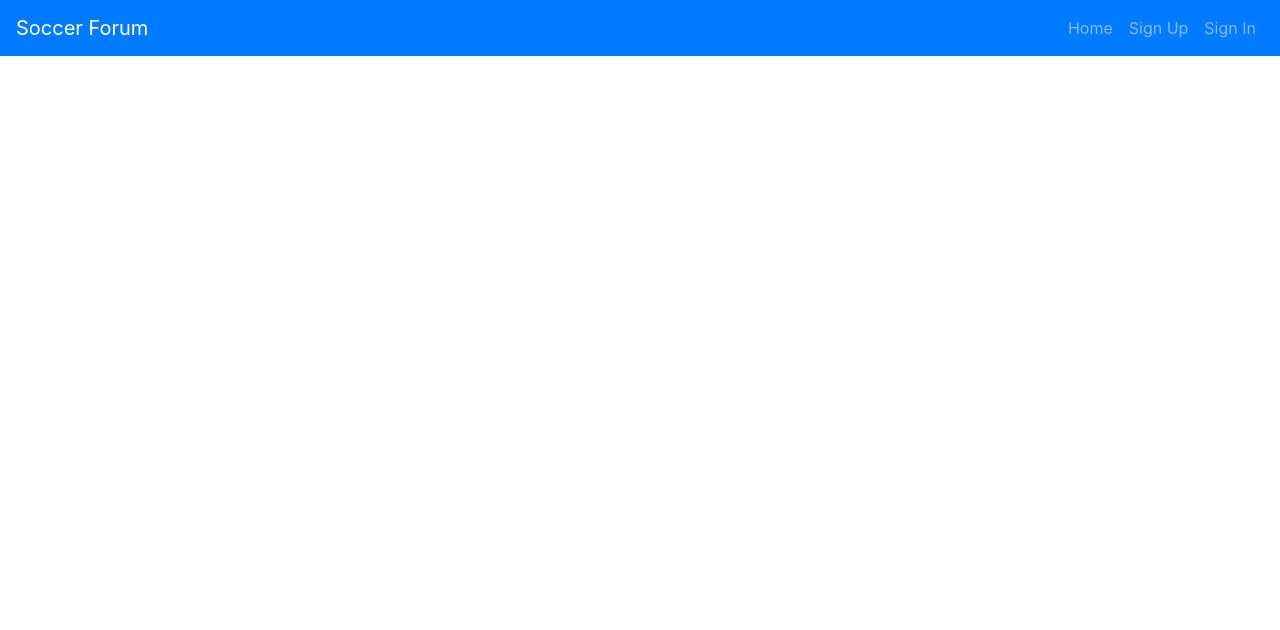
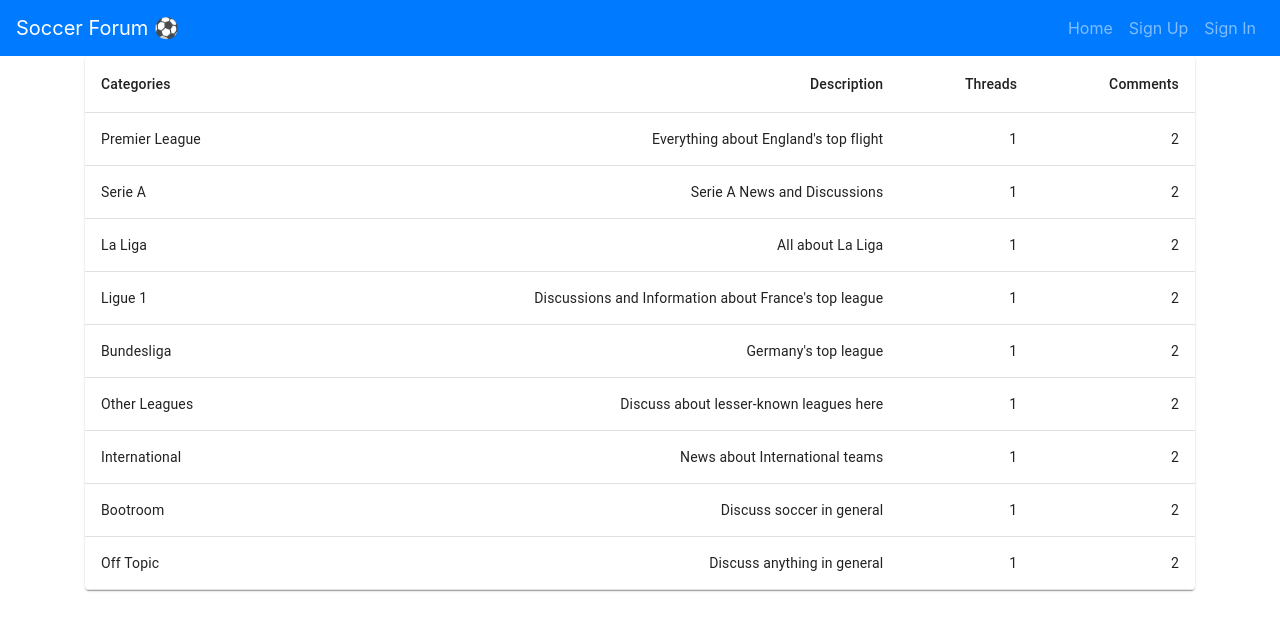
Before and after one commit to OsvaldoBarragan/soccer-forum-client, a React app: page / in a window 1280 px wide. Shown: the top 630 px of the page. Built offline with nearby package versions, Linux system fonts and the light colour scheme.

Commit message:
Created a homepage for those not signed in - Installed Material UI - Added the name and logo of the site - Created the route for the home page - Created a file for the homepage

```diff
--- a/package.json
+++ b/package.json
@@ -4,6 +4,7 @@
   "version": "0.1.0",
   "private": true,
   "dependencies": {
+    "@material-ui/core": "^4.11.3",
     "autoprefixer": "7.1.6",
     "axios": "^0.18.0",
     "bootstrap": "^4.3.1",
--- a/public/index.html
+++ b/public/index.html
@@ -9,9 +9,9 @@ unless you know exactly what you're doing! -->
     <meta name="theme-color" content="#000000">
 
     <link rel="manifest" href="%PUBLIC_URL%/manifest.json">
-    <link rel="shortcut icon" href="%PUBLIC_URL%/favicon.ico">
+    <link rel="shortcut icon" href="https://cdn.shopify.com/s/files/1/2543/8496/products/soccer_800x.png?v=1598370517">
 
-    <title>React App</title>
+    <title>Soccer Forum</title>
   </head>
   <body>
     <noscript>
--- a/src/App.js
+++ b/src/App.js
@@ -5,6 +5,7 @@ import { v4 as uuid } from 'uuid'
 import AuthenticatedRoute from './components/AuthenticatedRoute/AuthenticatedRoute'
 import AutoDismissAlert from './components/AutoDismissAlert/AutoDismissAlert'
 import Header from './components/Header/Header'
+import UnauthHomepage from './components/UnauthHomepage/UnauthHomepage'
 import SignUp from './components/SignUp/SignUp'
 import SignIn from './components/SignIn/SignIn'
 import SignOut from './components/SignOut/SignOut'
@@ -53,6 +54,9 @@ class App extends Component {
           />
         ))}
         <main className="container">
+          <Route exact path='/' render={() => (
+            <UnauthHomepage />
+          )} />
           <Route path='/sign-up' render={() => (
             <SignUp msgAlert={this.msgAlert} setUser={this.setUser} />
           )} />
--- a/src/components/Header/Header.js
+++ b/src/components/Header/Header.js
@@ -25,7 +25,7 @@ const alwaysOptions = (
 const Header = ({ user }) => (
   <Navbar bg="primary" variant="dark" expand="md">
     <Navbar.Brand href="#">
-      Soccer Forum
+      Soccer Forum ⚽️
     </Navbar.Brand>
     <Navbar.Toggle aria-controls="basic-navbar-nav" />
     <Navbar.Collapse id="basic-navbar-nav">
--- /dev/null
+++ b/src/components/UnauthHomepage/UnauthHomepage.js
@@ -0,0 +1,75 @@
+// import React, { Component } from 'react'
+// import { Table } from '@material-ui/core'
+//
+// class UnauthHomepage extends Component {
+//   constructor (props) {
+//     super(props)
+//
+//     this.state = {}
+//   }
+//
+//   showCategories
+// }
+
+import React from 'react'
+import { makeStyles } from '@material-ui/core/styles'
+import Table from '@material-ui/core/Table'
+import TableBody from '@material-ui/core/TableBody'
+import TableCell from '@material-ui/core/TableCell'
+import TableContainer from '@material-ui/core/TableContainer'
+import TableHead from '@material-ui/core/TableHead'
+import TableRow from '@material-ui/core/TableRow'
+import Paper from '@material-ui/core/Paper'
+
+const useStyles = makeStyles({
+  table: {
+    minWidth: 100
+  }
+})
+
+function createData (categories, description, threads, comments) {
+  return { categories, description, threads, comments }
+}
+
+const rows = [
+  createData('Premier League', 'Everything about England\'s top flight', 1, 2),
+  createData('Serie A', 'Serie A News and Discussions', 1, 2),
+  createData('La Liga', 'All about La Liga', 1, 2),
+  createData('Ligue 1', 'Discussions and Information about France\'s top league', 1, 2),
+  createData('Bundesliga', 'Germany\'s top league', 1, 2),
+  createData('Other Leagues', 'Discuss about lesser-known leagues here', 1, 2),
+  createData('International', 'News about International teams', 1, 2),
+  createData('Bootroom', 'Discuss soccer in general', 1, 2),
+  createData('Off Topic', 'Discuss anything in general', 1, 2)
+]
+
+export default function BasicTable () {
+  const classes = useStyles()
+
+  return (
+    <TableContainer component={Paper}>
+      <Table className={classes.table} aria-label="simple table">
+        <TableHead>
+          <TableRow>
+            <TableCell>Categories</TableCell>
+            <TableCell align="right">Description</TableCell>
+            <TableCell align="right">Threads</TableCell>
+            <TableCell align="right">Comments</TableCell>
+          </TableRow>
+        </TableHead>
+        <TableBody>
+          {rows.map((row) => (
+            <TableRow key={row.categories}>
+              <TableCell component="th" scope="row">
+                {row.categories}
+              </TableCell>
+              <TableCell align="right">{row.description}</TableCell>
+              <TableCell align="right">{row.threads}</TableCell>
+              <TableCell align="right">{row.comments}</TableCell>
+            </TableRow>
+          ))}
+        </TableBody>
+      </Table>
+    </TableContainer>
+  )
+}
```
Also changed, not shown: 1 other file (tests, documents, lock files or other folders).
